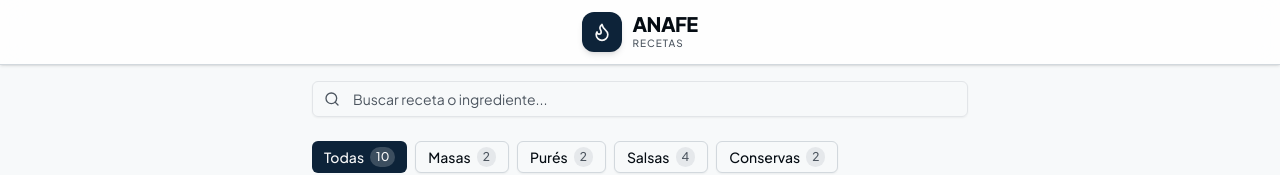
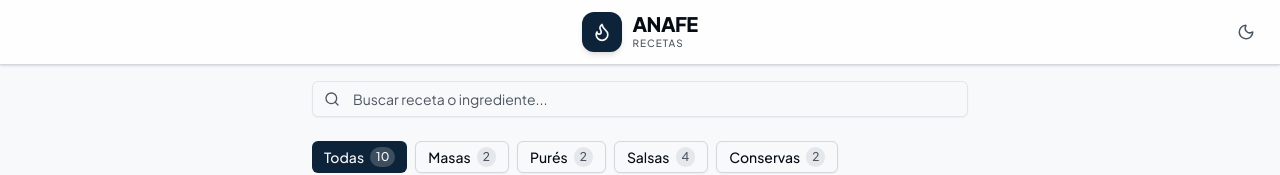
Before and after one commit to Shulian4K/anafe-recetas, a Next.js app: page / in a window 1280 px wide. Shown: the top 175 px of the page. Built offline with nearby package versions, Linux system fonts and the light colour scheme.

Commit message:
Agrega toggle de modo oscuro en el header (#15)
https://claude.ai/code/session_01SUVD7z5uAmfaH6pcdLCvqx

Co-authored-by: Claude <noreply@anthropic.com>

```diff
--- a/components/app-header.tsx
+++ b/components/app-header.tsx
@@ -1,6 +1,7 @@
 "use client"
 
 import { Flame } from "lucide-react"
+import { ThemeToggle } from "./theme-toggle"
 
 interface AppHeaderProps {
   activeTab: string
@@ -12,7 +13,7 @@ export function AppHeader({ activeTab, onLogoClick }: AppHeaderProps) {
 
   return (
     <header className="sticky top-0 z-50 bg-card/95 backdrop-blur-md supports-[backdrop-filter]:bg-card/80 border-b border-border shadow-sm">
-      <div className="container mx-auto px-4 py-3 flex justify-center">
+      <div className="container mx-auto px-4 py-3 flex justify-center relative">
         <button
           onClick={onLogoClick}
           className="flex items-center gap-2.5 hover:opacity-80 transition-opacity active:scale-[0.98]"
@@ -27,6 +28,9 @@ export function AppHeader({ activeTab, onLogoClick }: AppHeaderProps) {
             </p>
           </div>
         </button>
+        <div className="absolute right-4 top-1/2 -translate-y-1/2">
+          <ThemeToggle />
+        </div>
       </div>
     </header>
   )
--- /dev/null
+++ b/components/theme-toggle.tsx
@@ -0,0 +1,37 @@
+"use client"
+
+import { useEffect, useState } from "react"
+import { Sun, Moon } from "lucide-react"
+
+export function ThemeToggle() {
+  const [dark, setDark] = useState(false)
+  const [mounted, setMounted] = useState(false)
+
+  useEffect(() => {
+    const stored = localStorage.getItem("theme")
+    const prefersDark = window.matchMedia("(prefers-color-scheme: dark)").matches
+    const isDark = stored ? stored === "dark" : prefersDark
+    setDark(isDark)
+    document.documentElement.classList.toggle("dark", isDark)
+    setMounted(true)
+  }, [])
+
+  const toggle = () => {
+    const next = !dark
+    setDark(next)
+    document.documentElement.classList.toggle("dark", next)
+    localStorage.setItem("theme", next ? "dark" : "light")
+  }
+
+  if (!mounted) return <div className="w-9 h-9" />
+
+  return (
+    <button
+      onClick={toggle}
+      className="w-9 h-9 flex items-center justify-center rounded-xl text-muted-foreground hover:text-foreground hover:bg-muted transition-colors"
+      aria-label="Cambiar tema"
+    >
+      {dark ? <Sun className="h-4.5 w-4.5" /> : <Moon className="h-4.5 w-4.5" />}
+    </button>
+  )
+}
```
